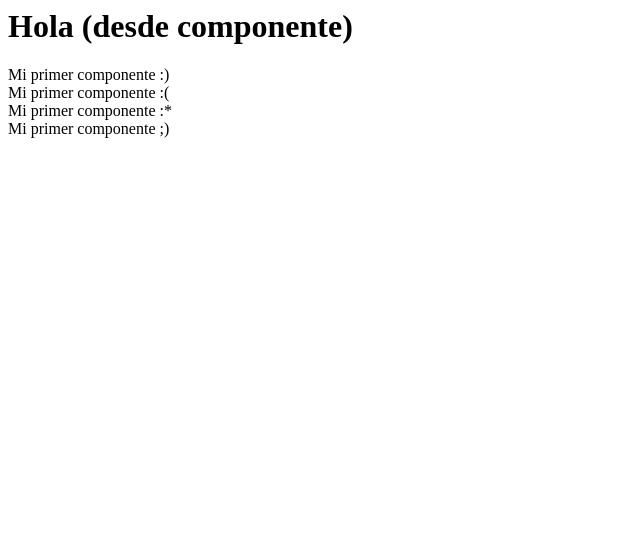
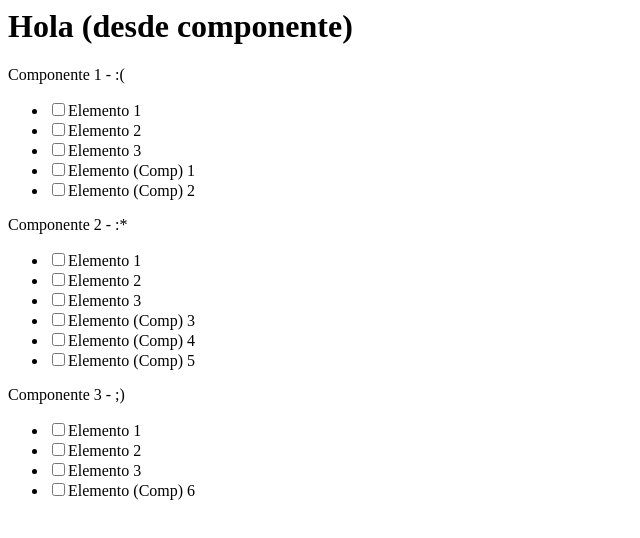
Before and after one commit to samuelgsgs/Samuel_1-repositorio, a React (Create React App) app: page / in a window 1280 px wide. Shown: the top 538 px of the page, without its empty margins (0-640 px from the left). Built offline with nearby package versions, Linux system fonts and the light colour scheme.

Commit message:
con lista y todo incluido

```diff
--- a/src/App.jsx
+++ b/src/App.jsx
@@ -1,15 +1,21 @@
 import React from 'react';
 
-import { ComponenteEj } from './components/ComponenteEj';
+import { Lista } from './components/Lista';
 
 export function App() {
+  const elementos1 = ['Elemento (Comp) 1', 'Elemento (Comp) 2'];
+  const elementos2 = [
+    'Elemento (Comp) 3',
+    'Elemento (Comp) 4',
+    'Elemento (Comp) 5',
+  ];
+  const elementos3 = ['Elemento (Comp) 6'];
   return (
     <div>
       <h1>Hola (desde componente)</h1>
-      <ComponenteEj icono=":)" />
-      <ComponenteEj icono=":(" />
-      <ComponenteEj icono=":*" />
-      <ComponenteEj icono=";)" />
+      <Lista titulo="Componente 1" icono=":(" elementos={elementos1} />
+      <Lista titulo="Componente 2" icono=":*" elementos={elementos2} />
+      <Lista titulo="Componente 3" icono=";)" elementos={elementos3} />
     </div>
   );
 }
--- /dev/null
+++ b/src/components/ComponenteLista.jsx
@@ -0,0 +1,19 @@
+import React from 'react';
+
+import './componente-lista.css';
+
+export default function ComponenteLista(props) {
+  let claseLista = '';
+  if (props.done) {
+    claseLista = '.el-cheked';
+  } else {
+    claseLista = 'el-unchecked';
+  }
+
+  return (
+    <li className={claseLista}>
+      <input type="checkbox" />
+      {props.texto}
+    </li>
+  );
+}
--- /dev/null
+++ b/src/components/Lista.jsx
@@ -0,0 +1,23 @@
+import React from 'react';
+import ComponenteLista from './ComponenteLista';
+export function Lista(props) {
+  const listaComponentes = [];
+
+  if (props.elementos !== undefined) {
+    for (let i = 0; i < props.elementos.length; i++) {
+      listaComponentes.push(<ComponenteLista texto={props.elementos[i]} />);
+    }
+  }
+
+  return (
+    <div>
+      {props.titulo} - {props.icono}
+      <ul>
+        <ComponenteLista texto="Elemento 1" />
+        <ComponenteLista texto="Elemento 2" />
+        <ComponenteLista texto="Elemento 3" />
+        {listaComponentes}
+      </ul>
+    </div>
+  );
+}
--- /dev/null
+++ b/src/components/componente-lista.css
@@ -0,0 +1,13 @@
+li.el-cheked {
+  font-weight: bold;
+}
+
+li.alta {
+  color: red;
+}
+li.media {
+  color: green;
+}
+li.baja {
+  color: blue;
+}
```
Also changed, not shown: src/index.js (line endings or trailing spaces).
